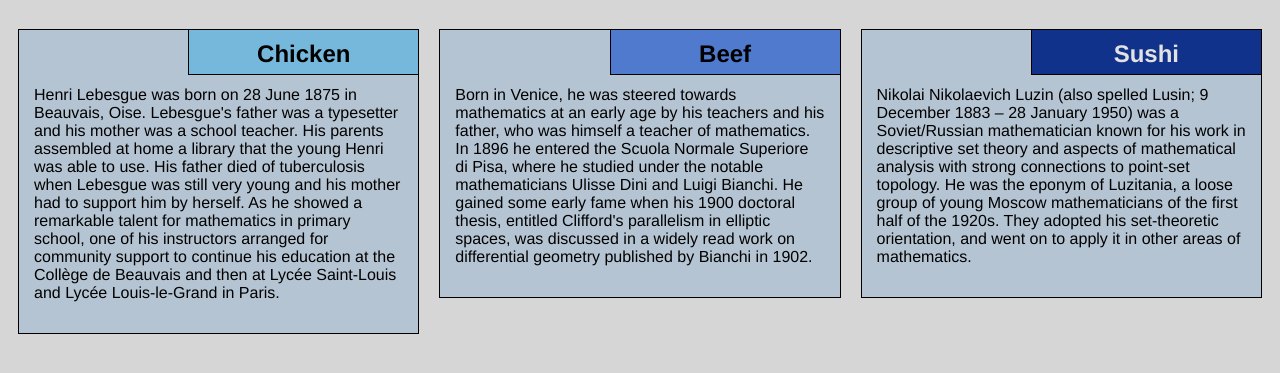
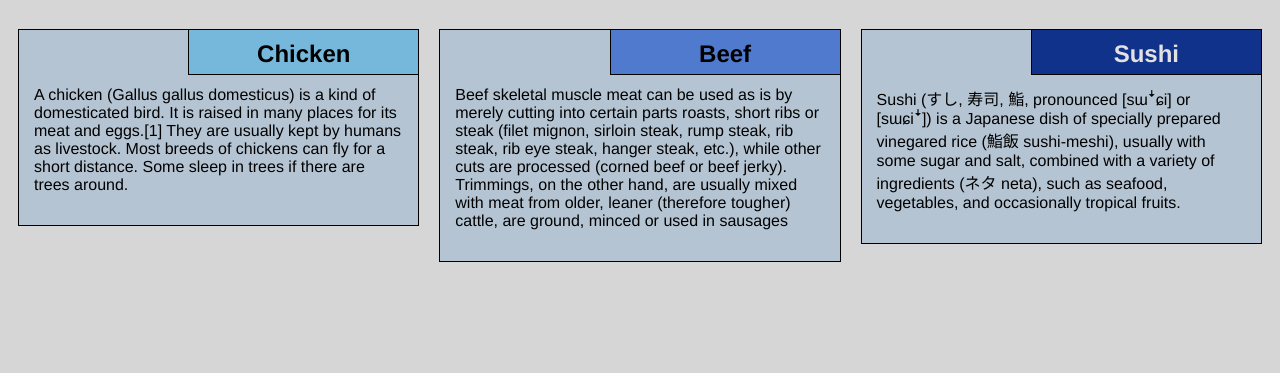
Before and after one commit to anshulaggrawal/Coursera, a plain HTML site: page module2-solution/index.html in a window 1280 px wide. Shown: the part 61-434 px from the top of the page. Drawn offline with Linux system fonts and the light colour scheme.

Commit message:
Update index.html

```diff
--- a/module2-solution/index.html
+++ b/module2-solution/index.html
@@ -15,9 +15,7 @@
             <section class="lebesgue">
                 <h2>Chicken</h2>
                 <p>
-                    Henri Lebesgue was born on 28 June 1875 in Beauvais, Oise. Lebesgue's father was a typesetter and his mother was a school teacher. His parents assembled at home a library that the young Henri was able to use. His father died of tuberculosis when Lebesgue
-                    was still very young and his mother had to support him by herself. As he showed a remarkable talent for mathematics in primary school, one of his instructors arranged for community support to continue his education at the Collège de
-                    Beauvais and then at Lycée Saint-Louis and Lycée Louis-le-Grand in Paris.
+                    A chicken (Gallus gallus domesticus) is a kind of domesticated bird. It is raised in many places for its meat and eggs.[1] They are usually kept by humans as livestock. Most breeds of chickens can fly for a short distance. Some sleep in trees if there are trees around.
                 </p>
             </section>
         </div>
@@ -25,8 +23,7 @@
             <section class="fubini">
                 <h2>Beef</h2>
                 <p>
-                    Born in Venice, he was steered towards mathematics at an early age by his teachers and his father, who was himself a teacher of mathematics. In 1896 he entered the Scuola Normale Superiore di Pisa, where he studied under the notable mathematicians Ulisse
-                    Dini and Luigi Bianchi. He gained some early fame when his 1900 doctoral thesis, entitled Clifford's parallelism in elliptic spaces, was discussed in a widely read work on differential geometry published by Bianchi in 1902.
+                    Beef skeletal muscle meat can be used as is by merely cutting into certain parts roasts, short ribs or steak (filet mignon, sirloin steak, rump steak, rib steak, rib eye steak, hanger steak, etc.), while other cuts are processed (corned beef or beef jerky). Trimmings, on the other hand, are usually mixed with meat from older, leaner (therefore tougher) cattle, are ground, minced or used in sausages
                 </p>
             </section>
         </div>
@@ -34,8 +31,7 @@
             <section class="luzin">
                 <h2>Sushi</h2>
                 <p>
-                    Nikolai Nikolaevich Luzin (also spelled Lusin;   9 December 1883 – 28 January 1950) was a Soviet/Russian mathematician known for his work in descriptive set theory and aspects of mathematical analysis with strong connections to point-set topology. He was
-                    the eponym of Luzitania, a loose group of young Moscow mathematicians of the first half of the 1920s. They adopted his set-theoretic orientation, and went on to apply it in other areas of mathematics.
+                    Sushi (すし, 寿司, 鮨, pronounced [sɯꜜɕi] or [sɯɕiꜜ]) is a Japanese dish of specially prepared vinegared rice (鮨飯 sushi-meshi), usually with some sugar and salt, combined with a variety of ingredients (ネタ neta), such as seafood, vegetables, and occasionally tropical fruits.
                 </p>
             </section>
         </div>
```
